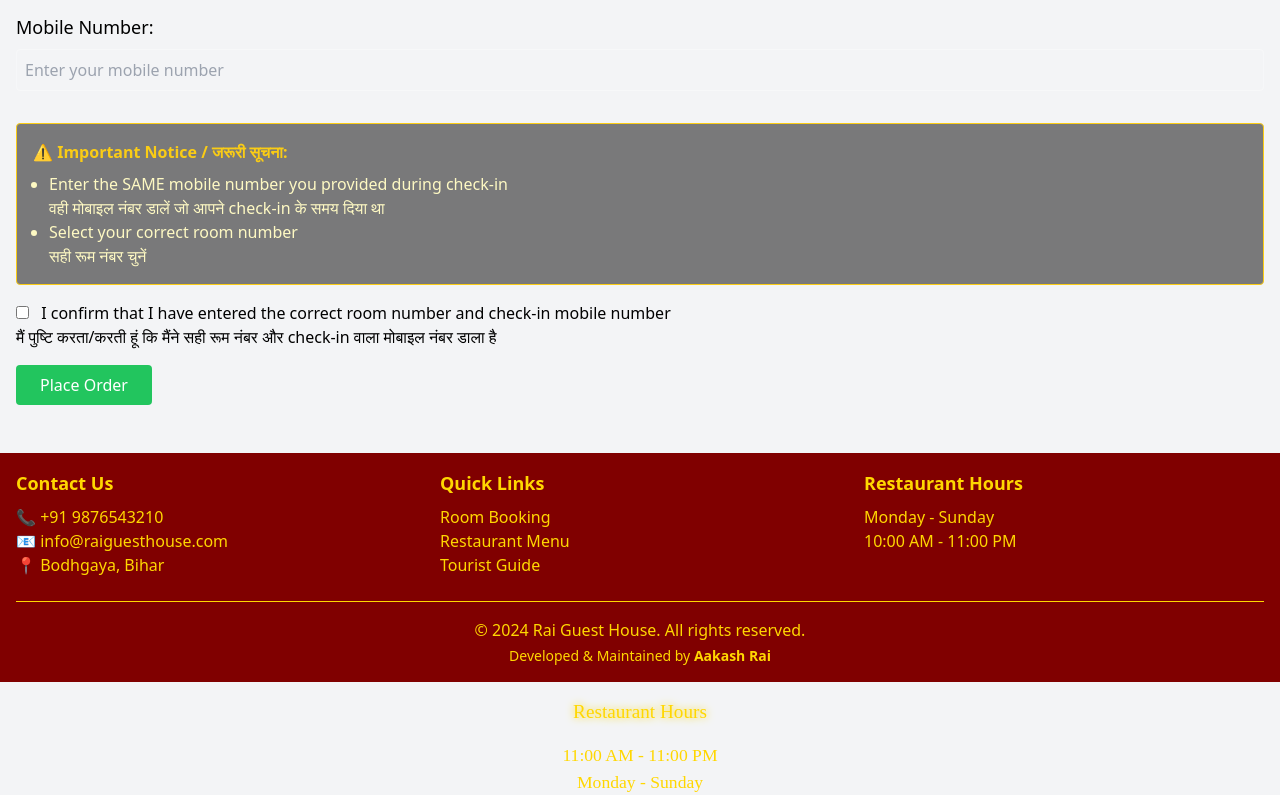
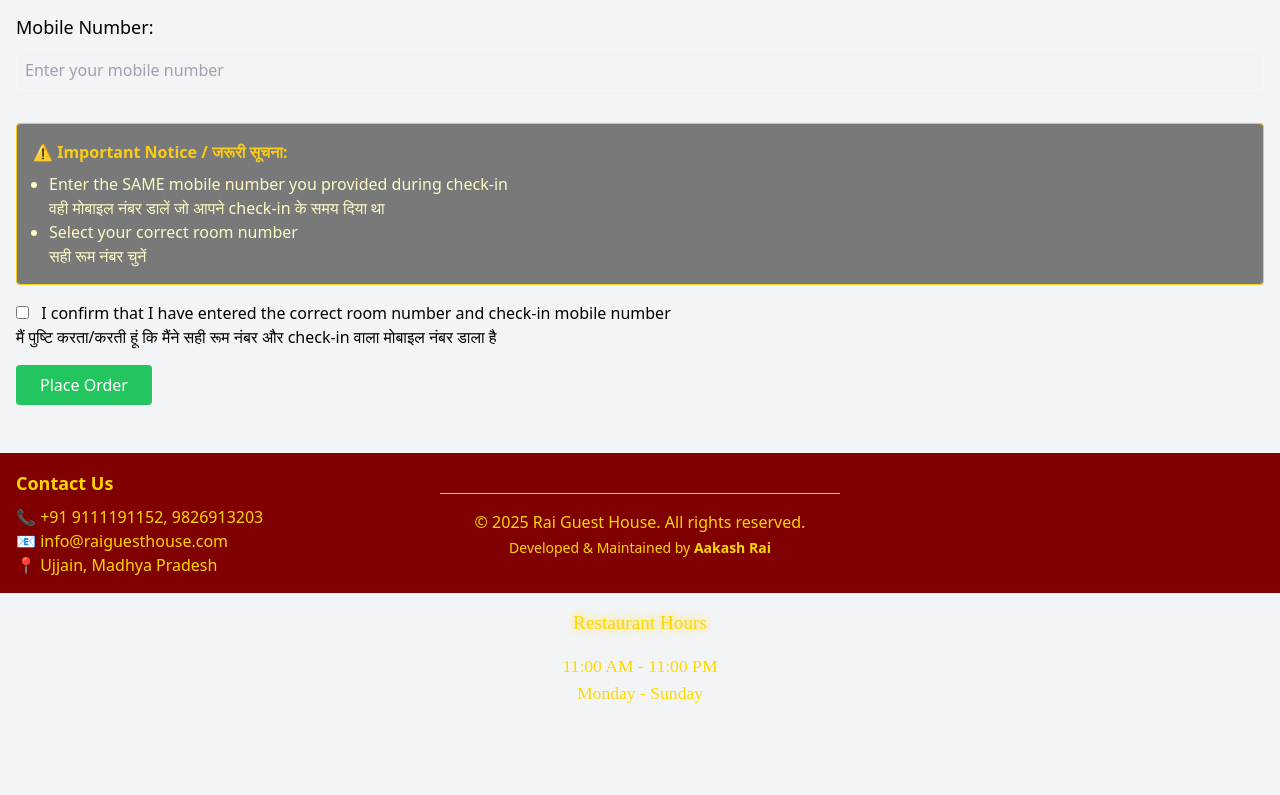
Before and after one commit to raiguesthouseweb/raiguesthouse, a plain HTML site: page index.html in a window 1280 px wide. Shown: the part 516-1311 px from the top of the page. After the commit the page ends 1222 px from the top, so only its background shows below. Drawn offline with nearby package versions, Linux system fonts and the light colour scheme.

Commit message:
Update index.html

```diff
--- a/index.html
+++ b/index.html
@@ -217,31 +217,15 @@
                 <!-- Contact Info -->
                 <div>
                     <h3 class="text-lg font-bold mb-2">Contact Us</h3>
-                    <p>📞 +91 9876543210</p>
+                    <p>📞 +91 9111191152, 9826913203</p>
                     <p>📧 info@raiguesthouse.com</p>
-                    <p>📍 Bodhgaya, Bihar</p>
+                    <p>📍 Ujjain, Madhya Pradesh</p>
                 </div>
-
-                <!-- Quick Links -->
-                <div>
-                    <h3 class="text-lg font-bold mb-2">Quick Links</h3>
-                    <p>Room Booking</p>
-                    <p>Restaurant Menu</p>
-                    <p>Tourist Guide</p>
-                </div>
-
-                <!-- Business Hours -->
-                <div>
-                    <h3 class="text-lg font-bold mb-2">Restaurant Hours</h3>
-                    <p>Monday - Sunday</p>
-                    <p>10:00 AM - 11:00 PM</p>
-                </div>
-            </div>
 
             <!-- Copyright -->
             <div class="text-center mt-6 pt-4 border-t border-[#FFD700]">
-                <p>© 2024 Rai Guest House. All rights reserved.</p>
-                <p class="text-sm mt-1">Developed & Maintained by <span class="font-semibold">Aakash Rai</span></p>
+                <p>© 2025 Rai Guest House. All rights reserved.</p>
+                <p class="text-sm mt-1">Developed & Maintained by <span class="font-semibold"><strong>Aakash Rai</strong></span></p>
             </div>
         </div>
     </footer>
```
